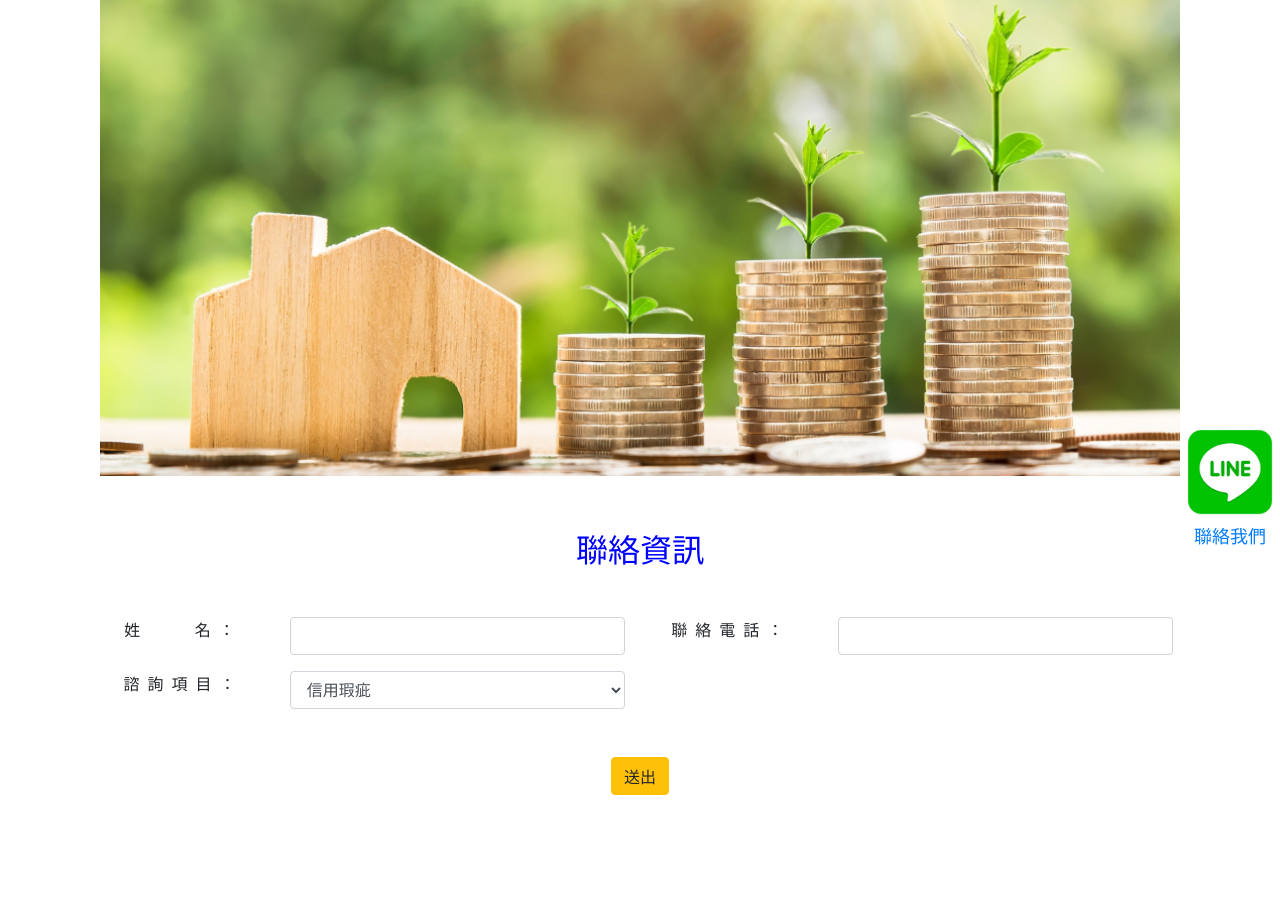
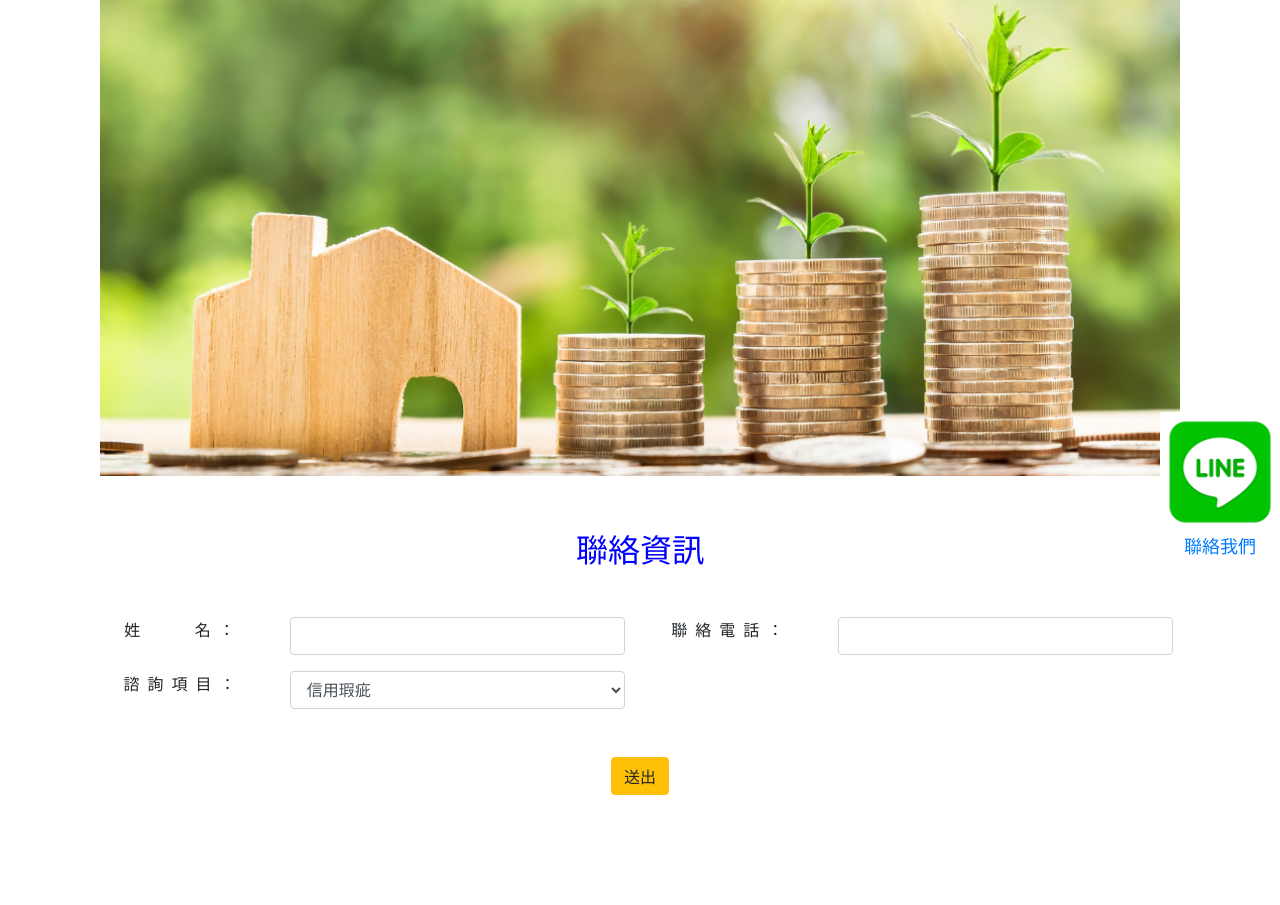
Before and after one commit to cool3690/daisu, a PHP site: page /daisu/index.php in a window 1280 px wide. Shown: the part 118-1023 px from the top of the page. Run offline with PHP 8.4, Linux system fonts and the light colour scheme; some libraries are stand-ins or nearby versions.

Commit message:
Add files via upload

```diff
--- a/daisu/css_js/web.css
+++ b/daisu/css_js/web.css
@@ -118,11 +118,3 @@ body {
 	height: 100%;
 	margin-bottom:2%;
 }
-
-#floatDiv {
-	width:100px;
-	height:100px;
-	background:white;
-	position:absolute;
-	right:0px;
-}
--- a/daisu/index.php
+++ b/daisu/index.php
@@ -4,6 +4,9 @@
 	<?php include_once ("head.php"); ?>
 </head>
 <body>
+<style>
+#floatDiv {width:120px; height:120px; background:white; position:absolute; right:0px;}
+</style>
 	<script>
 		$(document).ready(function(){
 			$("#myBtn").click(function(){
@@ -77,9 +80,7 @@
 }
 	</script>
 	<div id="floatDiv">
-		<a href="http://line.me/ti/p/B678wA-ceg" target="_blank">
-			<img  src="images/line.png" width="100" height="100" ><br></img><font size="4"><center>聯絡我們</center></font>
-		</a>
+<a href="http://line.me/ti/p/B678wA-ceg"> <img  src="images/line.png" width="120"  height="120" ><br></img><font size="4"><center>聯絡我們</center></font></a>
 </div>
 	<div class="container">
 		<?php include_once ("navbar.php"); ?>
```
Lines whose indentation alone changed are shown as unchanged.
